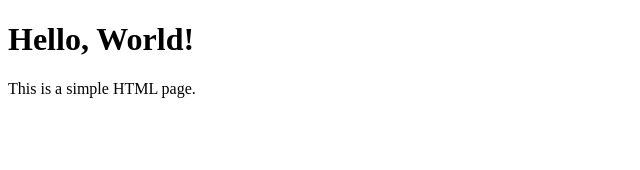
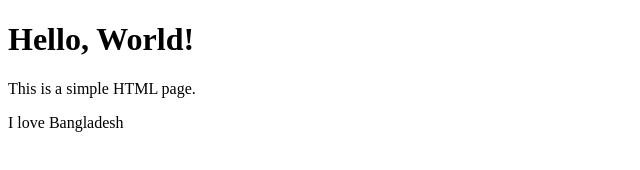
Before and after one commit to mmuzahidulislam/learn-git, a plain HTML site: page index.html in a window 1280 px wide. Shown: the whole page, without its empty margins (0-640 px from the left). Drawn offline with Linux system fonts and the light colour scheme.

Commit message:
add a new line into index.html

```diff
--- a/index.html
+++ b/index.html
@@ -9,5 +9,6 @@
 <body>
     <h1>Hello, World!</h1>
     <p>This is a simple HTML page.</p>
+    I love Bangladesh
 </body>
 </html>
```
